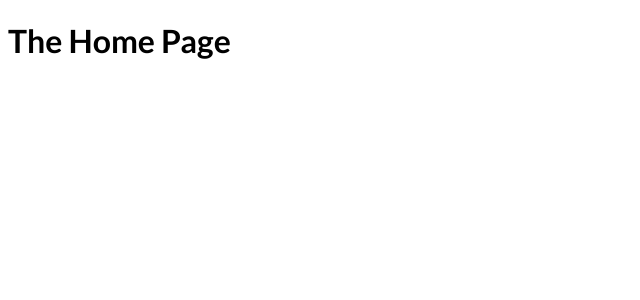
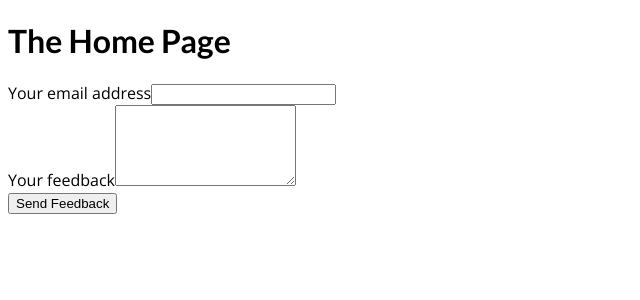
Before and after one commit to fcaramez/nextjs, a Next.js app in the folder module-3/: page / in a window 1280 px wide. Shown: the top 300 px of the page, without its empty margins (0-640 px from the left). Built offline with nearby package versions, Linux system fonts and the light colour scheme.

Commit message:
first api route, creates basic form with useRef

```diff
--- /dev/null
+++ b/module-3/pages/api/feedback.ts
@@ -0,0 +1,6 @@
+import { NextApiRequest, NextApiResponse } from "next";
+
+const handler = (req: NextApiRequest, res: NextApiResponse) => {
+  res.status(200).json({ message: "Hello Next" });
+};
+export default handler;
--- a/module-3/pages/index.tsx
+++ b/module-3/pages/index.tsx
@@ -1,7 +1,30 @@
+import { useRef } from "react";
+
 export default function Home() {
+  const emailInput = useRef<HTMLInputElement>(null);
+  const feedbackInput = useRef<HTMLTextAreaElement>(null);
+
+  const handleSubmit = (e: Event) => {
+    e.preventDefault();
+
+    const email = emailInput.current?.value;
+    const feedback = feedbackInput.current?.value;
+  };
+
   return (
     <div>
       <h1>The Home Page</h1>
+      <form>
+        <div>
+          <label htmlFor="email">Your email address</label>
+          <input type="email" id="email" ref={emailInput} />
+        </div>
+        <div>
+          <label htmlFor="feedback">Your feedback</label>
+          <textarea id="feedback" rows={5} ref={feedbackInput}></textarea>
+        </div>
+        <button>Send Feedback</button>
+      </form>
     </div>
   );
 }
```
